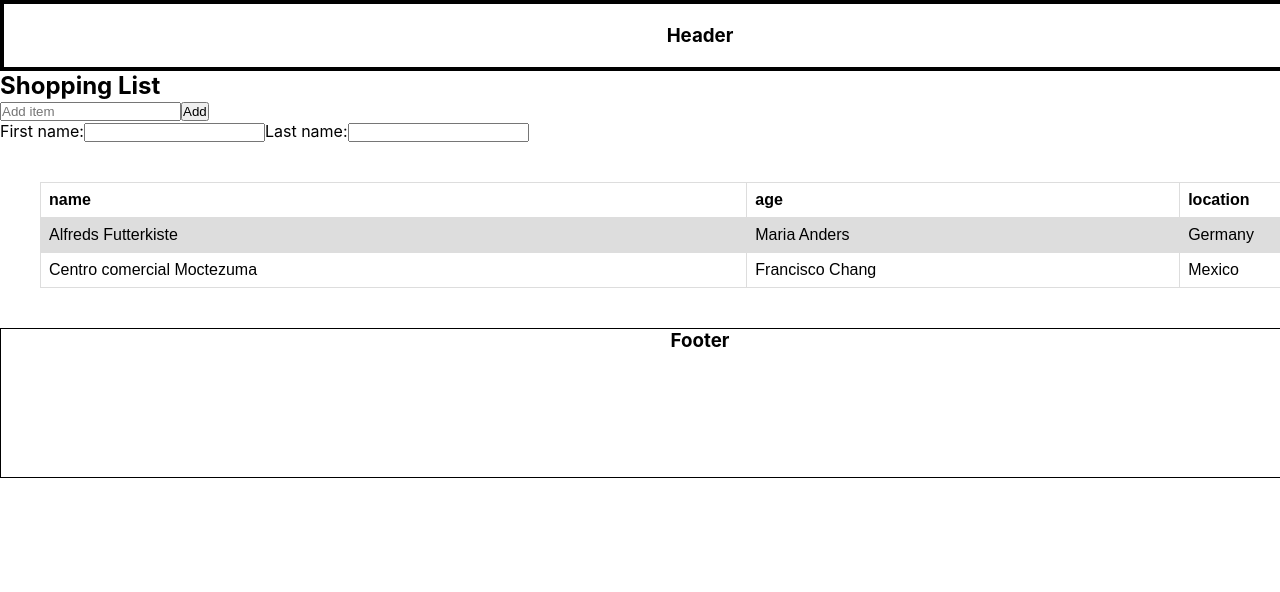
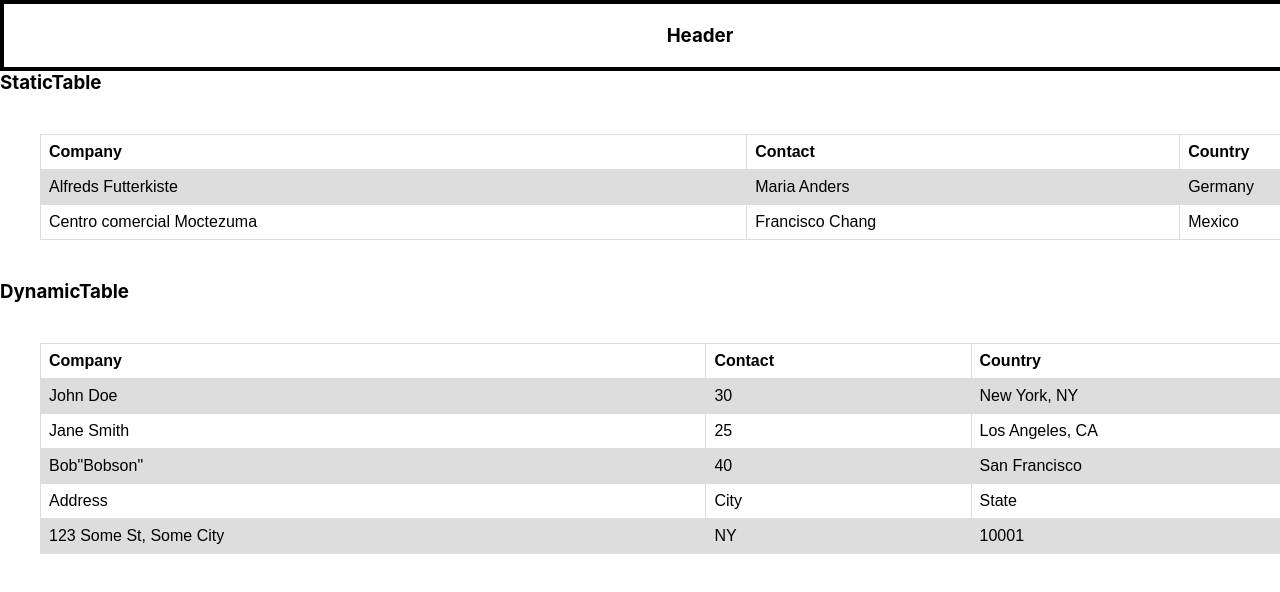
Before and after one commit to Namean/flagship, a React (Create React App) app: page / in a window 1280 px wide. Shown: the top 592 px of the page. Built offline with nearby package versions, Linux system fonts and the light colour scheme.

Commit message:
Added StaticTable and DynamicTable

```diff
--- a/src/App.js
+++ b/src/App.js
@@ -9,19 +9,22 @@ import { Sidebar } from "./components/Sidebar.component";
 import { FlexContainer } from "./components/FlexContainer.component";
 import { Footer } from "./components/Footer.component";
 import { Form, FormInput } from "./components/Form.component";
-import { Table } from "./components/table/Table.component";
+import { StaticTable, DynamicTable } from "./components/table/Table.component";
 import ShoppingList from "./components/list/ShoppingList.component";
+import { companyData, w3data } from "./data/table.data";
 
 function App() {
   return (
     <div className="App">
       <Header />
-      <ShoppingList />
-      <Form />
-      <Table />
+
+      {/* <ShoppingList /> */}
+      {/* <Form /> */}
+      <StaticTable />
+      <DynamicTable props={{ data: w3data }} />
       {/* <FlexContainer children={[<Sidebar />, <MainContent />]} /> */}
       {/* <FlexContainer children={[<Sidebar />, <MainContent />]} /> */}
-      <Footer />
+      {/* <Footer /> */}
     </div>
   );
 }
--- a/src/components/table/Table.component.jsx
+++ b/src/components/table/Table.component.jsx
@@ -1,37 +1,59 @@
 import React from "react";
+import { companyData, w3data } from "../../data/table.data";
 
-function TableBuilder() {}
+const DynamicTable = ({ props }) => {
+  function getTableHeaders() {
+    return props.data[0];
+  }
 
-const Table = () => {
-  const data = [
-    ["name", "age", "location"],
-    ["John Doe", "30", "New York, NY"],
-    ["Jane Smith", "25", "Los Angeles, CA"],
-    ['Bob"Bobson"', "40", "San Francisco"],
-    ["Address", "City", "State"],
-    ["123 Some St,\nSome City", "NY", "10001"],
-  ];
+  function getTableData() {
+    return props.data.slice(1, Infinity);
+  }
 
-  const w3data = [
-    ["Company", "Contact", "Country"],
-    ["John Doe", "30", "New York, NY"],
-    ["Jane Smith", "25", "Los Angeles, CA"],
-    ['Bob"Bobson"', "40", "San Francisco"],
-    ["Address", "City", "State"],
-    ["123 Some St,\nSome City", "NY", "10001"],
-  ];
+  function TableHeader() {
+    return getTableHeaders().map((v) => <th>{v}</th>);
+  }
 
-  const headers = data[0];
-  const tableHeaders = headers.map((v) => <th>{v}</th>);
-  const tableData = data.slice(1, Infinity).map((v) => <td>{v}</td>);
+  function TableData() {
+    let tableData = getTableData();
+    let elements = [];
+
+    for (let i = 0; i < tableData.length; i++) {
+      let buff = [];
+      for (let j = 0; j < tableData[i].length; j++) {
+        buff.push(<td>{tableData[i][j]}</td>);
+      }
+      elements.push(<tr>{buff}</tr>);
+    }
+
+    return <>{elements}</>;
+  }
+  return (
+    <div>
+      <h3>DynamicTable</h3>
+      {/* {props.data.slice(1, Infinity)} */}
+      <table>
+        <tr>{TableHeader()}</tr>
+
+        {TableData()}
+      </table>
+    </div>
+  );
+};
+
+const StaticTable = () => {
+  function getTableData(tableData) {
+    return companyData.slice(1, Infinity).map((v) => <td>{v}</td>);
+  }
 
   return (
+    <div>
+      <h3>StaticTable</h3>
       <table>
         <tr>
-        {/* <th>Company</th>
+          <th>Company</th>
           <th>Contact</th>
-        <th>Country</th> */}
-        {tableHeaders}
+          <th>Country</th>
         </tr>
         <tr>
           <td>Alfreds Futterkiste</td>
@@ -44,7 +66,8 @@ const Table = () => {
           <td>Mexico</td>
         </tr>
       </table>
+    </div>
   );
 };
 
-export { Table };
+export { StaticTable, DynamicTable };
--- /dev/null
+++ b/src/data/table.data.js
@@ -0,0 +1,15 @@
+export const w3data = [
+  ["Company", "Contact", "Country"],
+  ["John Doe", "30", "New York, NY"],
+  ["Jane Smith", "25", "Los Angeles, CA"],
+  ['Bob"Bobson"', "40", "San Francisco"],
+  ["Address", "City", "State"],
+  ["123 Some St,\nSome City", "NY", "10001"],
+];
+
+// prettier-ignore
+export const companyData = [
+    ["Company", "Contact", "Country"],
+    ["Alfred Futterkiste", "Maira Anders", "Germany"],
+    ["Centro comercial Moctezuma", "Francisco Chang", "Mexico"]
+];
```
Lines whose indentation alone changed are shown as unchanged.
